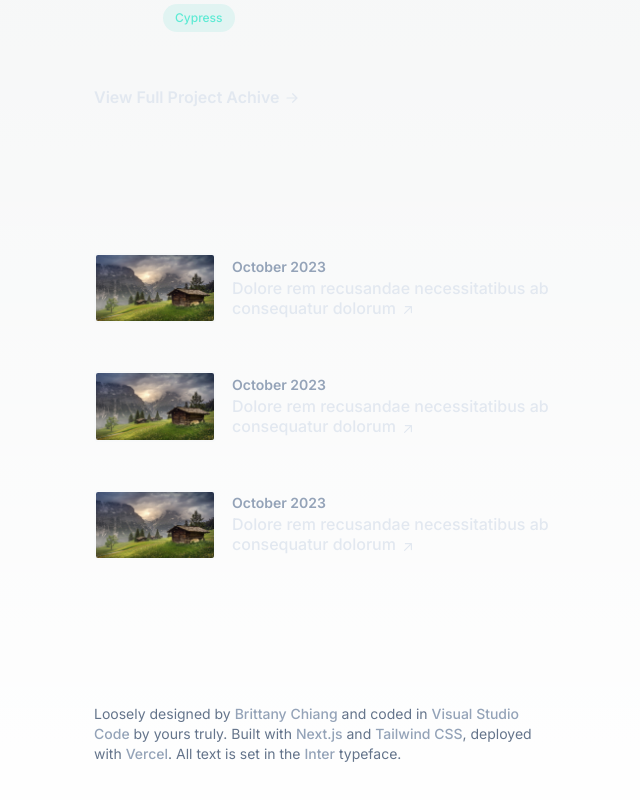
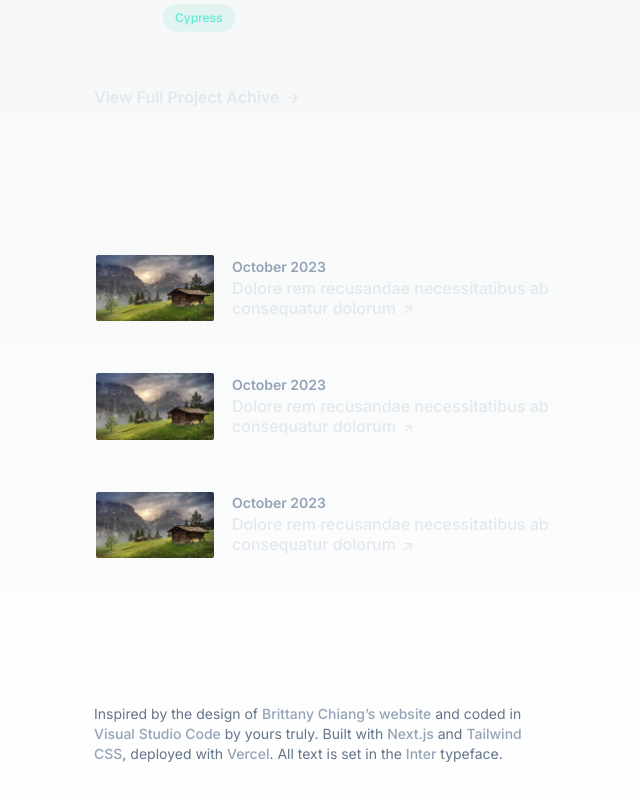
Before and after one commit to fraineralex/fraineralex.dev, a Next.js app: page / in a window 1280 px wide. Shown: the part 3293-4093 px from the top of the page, without its empty margins (554-1194 px from the left). Built offline with nearby package versions, Linux system fonts and the light colour scheme.

Commit message:
fix: update the text in the footer

```diff
--- a/src/sections/footer.tsx
+++ b/src/sections/footer.tsx
@@ -2,14 +2,14 @@ export default function Footer () {
   return (
     <footer className='max-w-md pb-16 text-sm text-slate-500 sm:pb-0'>
       <p>
-        Loosely designed by{' '}
+        Inspired by the design of{' '}
         <a
           href='https://brittanychiang.com/'
           className='font-medium text-slate-400 hover:text-teal-300 focus-visible:text-teal-300'
           target='_blank'
           rel='noreferrer'
         >
-          Brittany Chiang
+          Brittany Chiang’s website
         </a>{' '}
         and coded in{' '}
         <a
```
